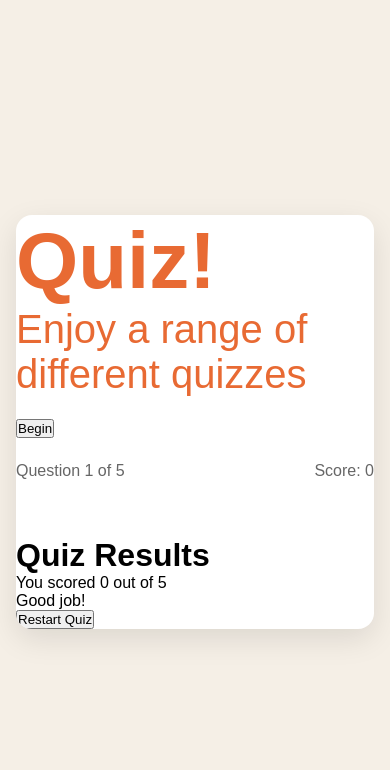
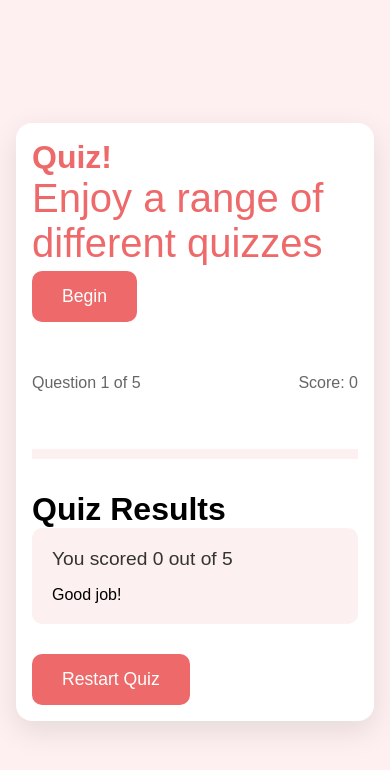
Before and after one commit to AbuTar/Quiz-Site, a plain HTML site: page index.html in a window 390 px wide. Drawn offline with Linux system fonts and the light colour scheme.

Commit message:
Updated UI a little

```diff
--- a/style.css
+++ b/style.css
@@ -8,7 +8,7 @@
 }
 
 body{
-    background: #f5efe6;
+    background: #fef0f0;
     display: flex;
     justify-content: center;
     align-items: center;
@@ -37,7 +37,7 @@ body{
 
 /* START SCREEN */
 #start-screen{
-    color: #e86a33;
+    color: #ee6969;
     margin-bottom:20px;
     font-size: 2.5rem;
 
@@ -94,8 +94,70 @@ body{
     color:#28a745
 }
 
-.answer-button.correct{
+.answer-button.incorrect{
     background-color: #fff0f0;
     border: color #ffbdbd;
     color:#dc3545;
 }
+
+/* This is the progress bar container */
+.progress-bar{
+    height:10px;
+    background-color: #fdf0f0;
+    overflow: hidden;
+    margin-top: 20px;
+}
+/* The actual progress */
+.progress{
+    height: 100%;
+    background-color: #ee6969;
+    width: 0%;
+    transition: width 0.3s easel
+
+}
+
+/* RESULT SCREEN */
+
+#result-scren h1{
+    color: #d65f5f;
+    margin-bottom:30px;
+}
+
+.result-info {
+    background-color: #fdf0f0;
+    border-radius: 10px;
+    padding: 20px;
+    margin-bottom: 30px;
+}
+
+.result-info p{
+    font-size: 1.2rem;
+    color: #333;
+    margin-bottom: 1rem;
+}
+
+button{
+    background-color: #ee6969;
+    color: white;
+    border: none;
+    border-radius: 10px;
+    padding: 15px 30px;
+    font-size: 1.1rem;
+    cursor: pointer;
+}
+
+button:hover{
+    background-color: #d65f5f;
+}
+
+/* RESPONSIVE DESIGN */
+
+@media (max-width: 500px){
+    .screen{
+        padding: 1rem;
+    }
+
+    #start-screen h1 {
+        font-size: 2rem;
+    }
+}
```
